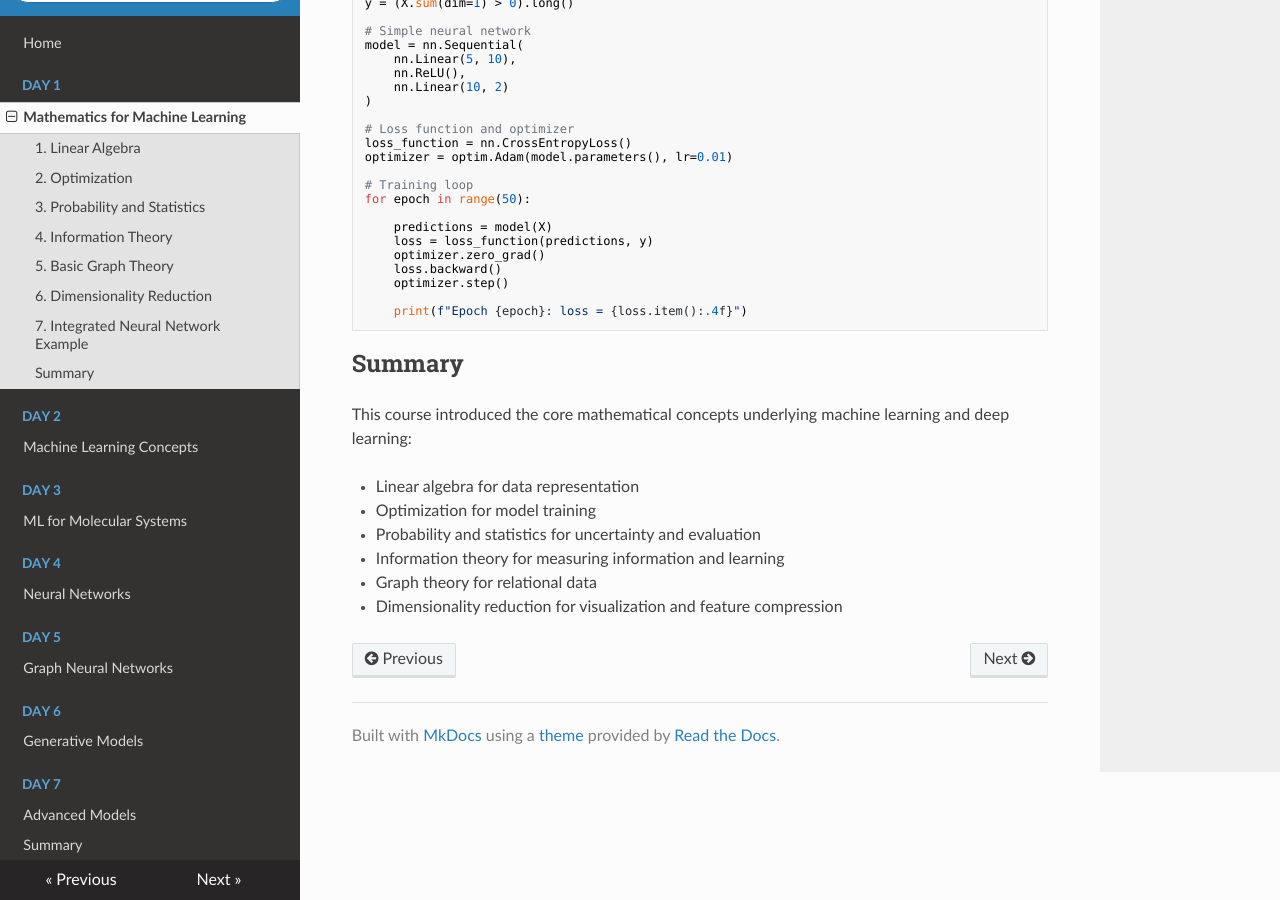
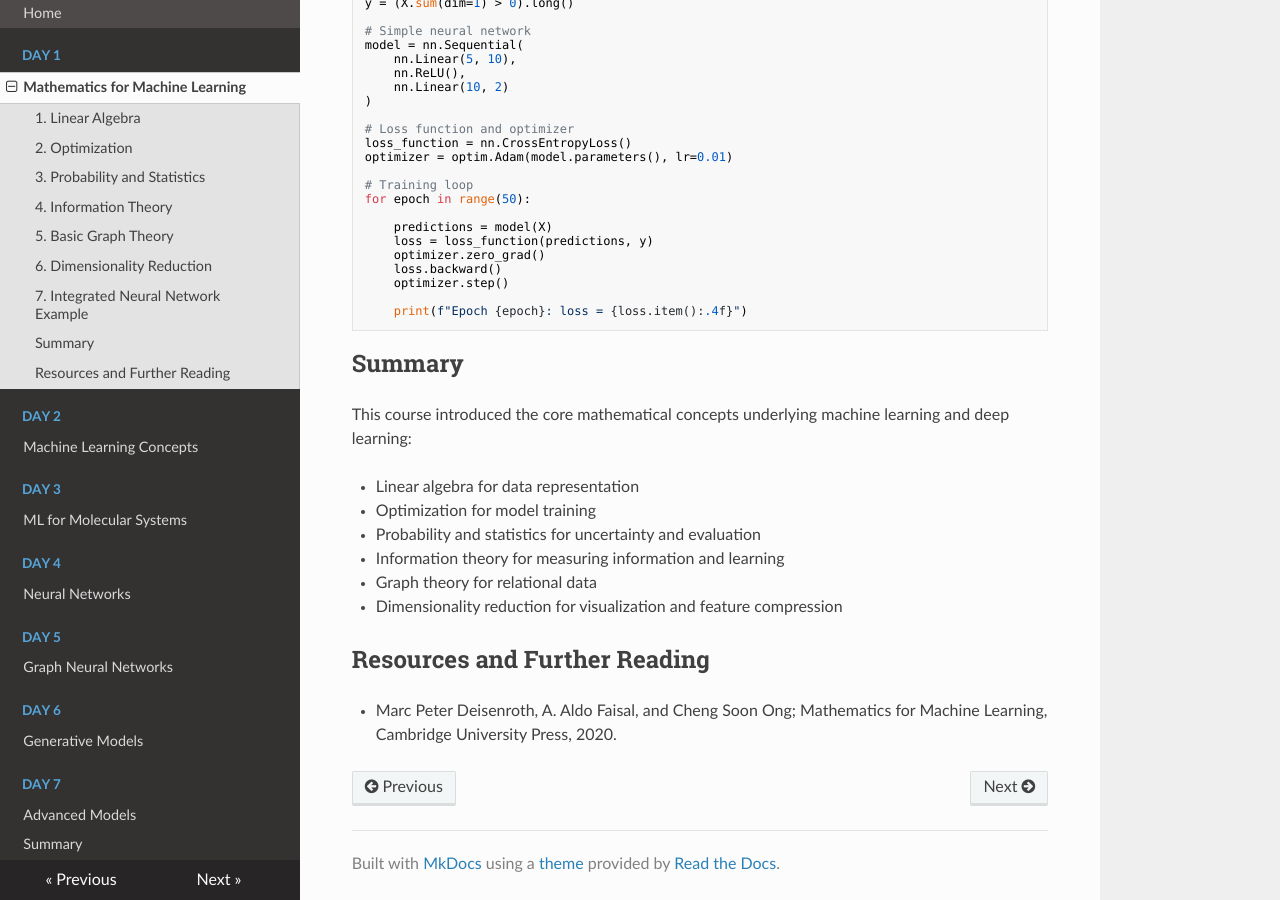
Before and after one commit to pojeda/course-mlmd, an MkDocs documentation site: the page built from docs/daym.md, in a window 1280 px wide and 900 px high, scrolled down 20528 px. Built offline with MkDocs 1.6.1, drawn with Linux system fonts in a browser that asks for light colours; nearby versions of some CDN libraries.

Commit message:
Reference Math for ML

```diff
--- a/docs/daym.md
+++ b/docs/daym.md
@@ -1237,3 +1237,9 @@ This course introduced the core mathematical concepts underlying machine learnin
 - Information theory for measuring information and learning
 - Graph theory for relational data
 - Dimensionality reduction for visualization and feature compression
+
+
+## Resources and Further Reading
+
+* Marc Peter Deisenroth, A. Aldo Faisal, and Cheng Soon Ong; Mathematics for Machine Learning,
+Cambridge University Press, 2020.
```
